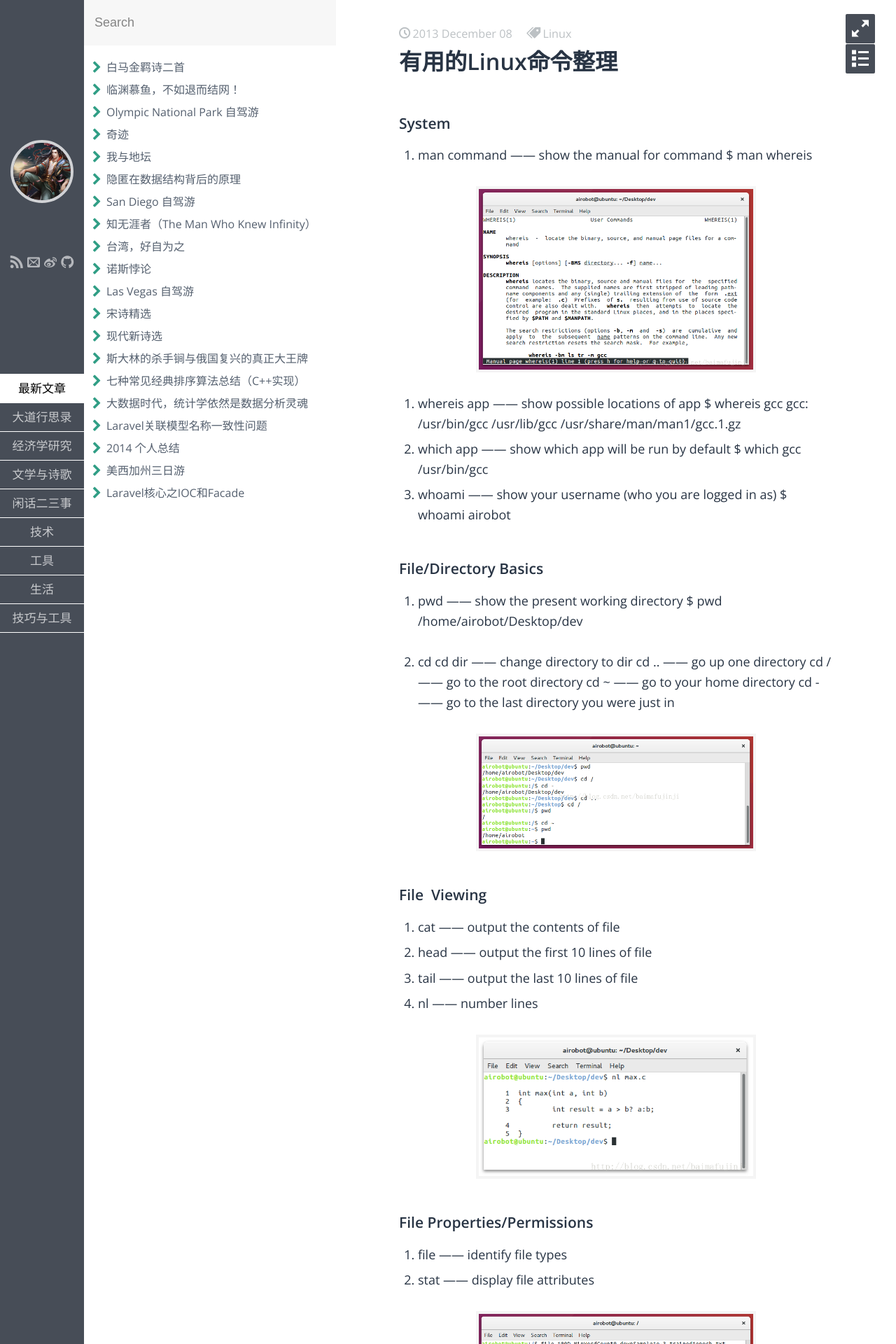
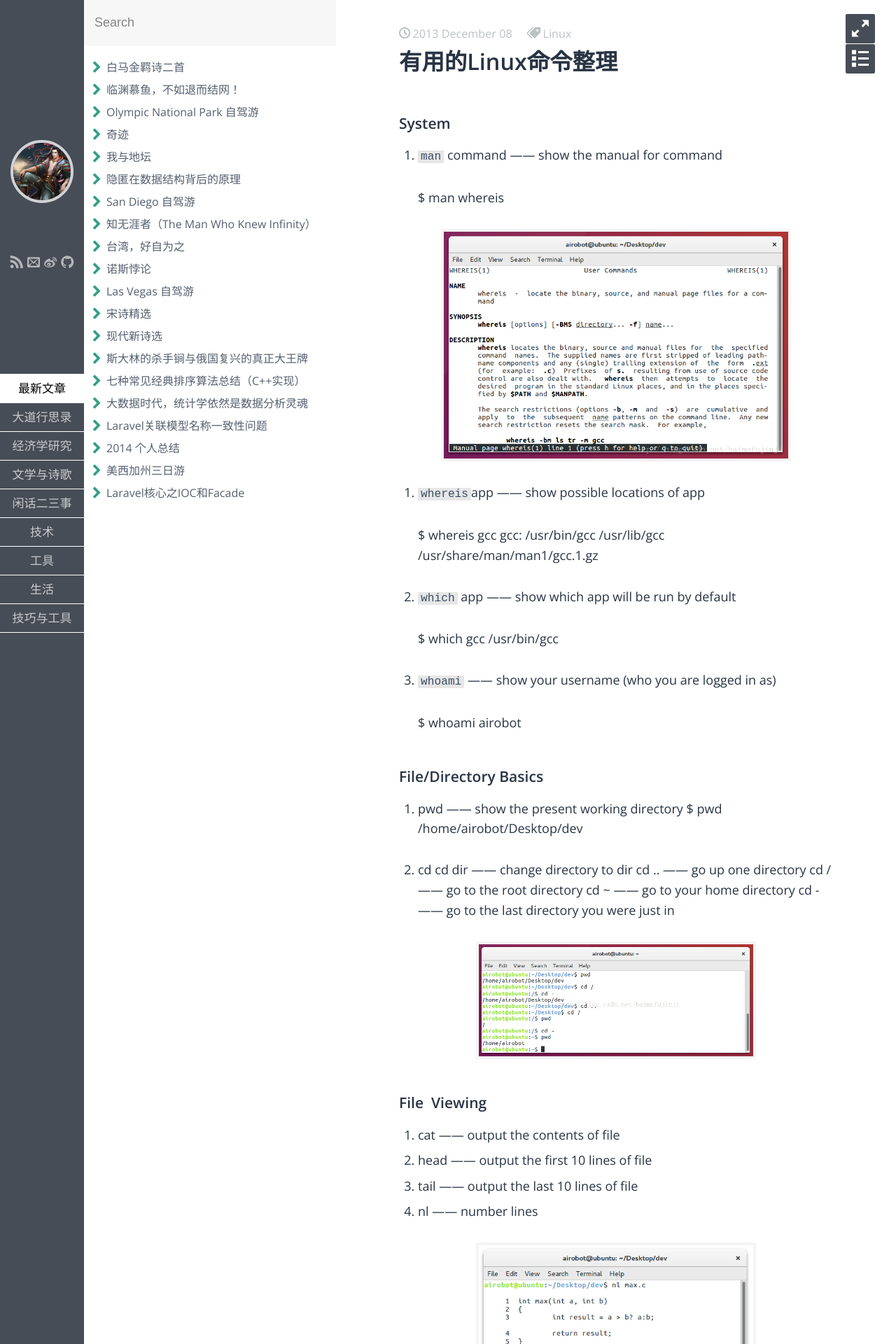
Before and after one commit to fzuo/baimafujinji, a Jekyll site: the page built from _posts/tool/2013-12-08-linux-command.md, in a window 1280 px wide. Shown: the top 1920 px of the page at 70% size. Built offline with Jekyll 4.4.1, drawn with Linux system fonts in a browser that asks for light colours; some web fonts are replaced; some of the changed text lies outside the part shown.

Commit message:
Update 2013-12-08-linux-command.md

```diff
--- a/_posts/tool/2013-12-08-linux-command.md
+++ b/_posts/tool/2013-12-08-linux-command.md
@@ -7,27 +7,30 @@
 ---
 
 
-
-
 ### System
 
-1. man command —— show the manual for command
-$ man whereis
+1. `man` command —— show the manual for command
 
+    $ man whereis
 
 <p align="center">
-<img src="https://fzuo.github.io/assets/img/linux_command/linux_command_01.png" width="400">
+<img src="https://fzuo.github.io/assets/img/linux_command/linux_command_01.png" width="500">
 </p>
 
-2. whereis app —— show possible locations of app
-$ whereis gcc
-gcc: /usr/bin/gcc /usr/lib/gcc /usr/share/man/man1/gcc.1.gz
-3. which app —— show which app will be run by default
-$ which gcc
-/usr/bin/gcc
-4. whoami —— show your username (who you are logged in as)
-$ whoami
-airobot
+2. `whereis`app —— show possible locations of app
+
+    $ whereis gcc
+    gcc: /usr/bin/gcc /usr/lib/gcc /usr/share/man/man1/gcc.1.gz
+
+3. `which` app —— show which app will be run by default
+
+    $ which gcc
+    /usr/bin/gcc
+
+4. `whoami` —— show your username (who you are logged in as)
+
+    $ whoami
+    airobot
 
 ### File/Directory Basics
 
```
